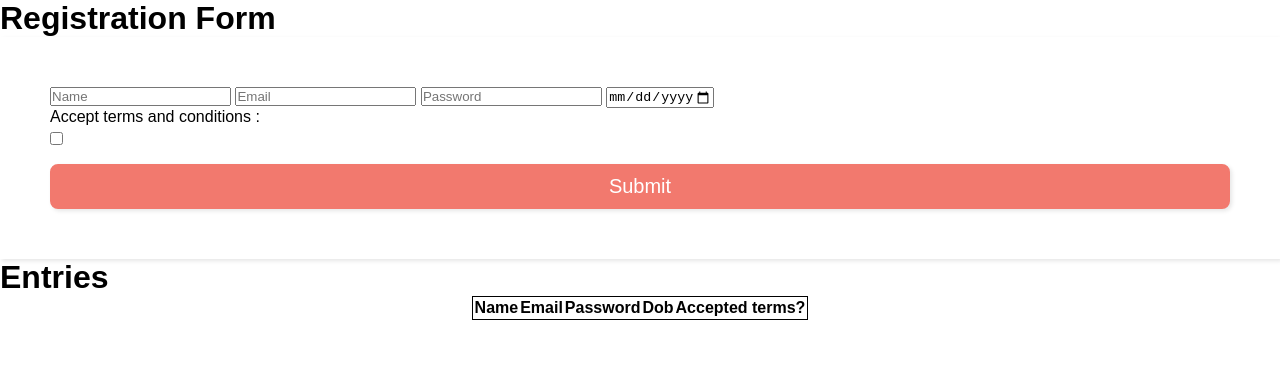
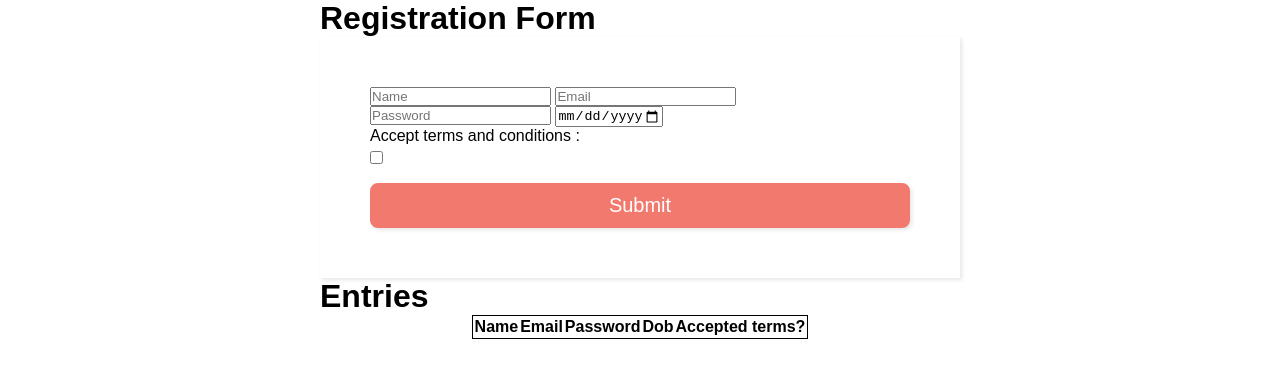
Before and after one commit to Shh-ad-oww/wd101-, a plain HTML site: page index.html in a window 1280 px wide. Drawn offline with Linux system fonts and the light colour scheme.

Commit message:
Update index.css

```diff
--- a/index.css
+++ b/index.css
@@ -11,6 +11,10 @@ body {
 .container {
   /*display: flex;*/
   flex-direction: row;
+}
+.parts {
+  width: 50%;
+  margin: 0 auto;
 }
 
 /**
```
